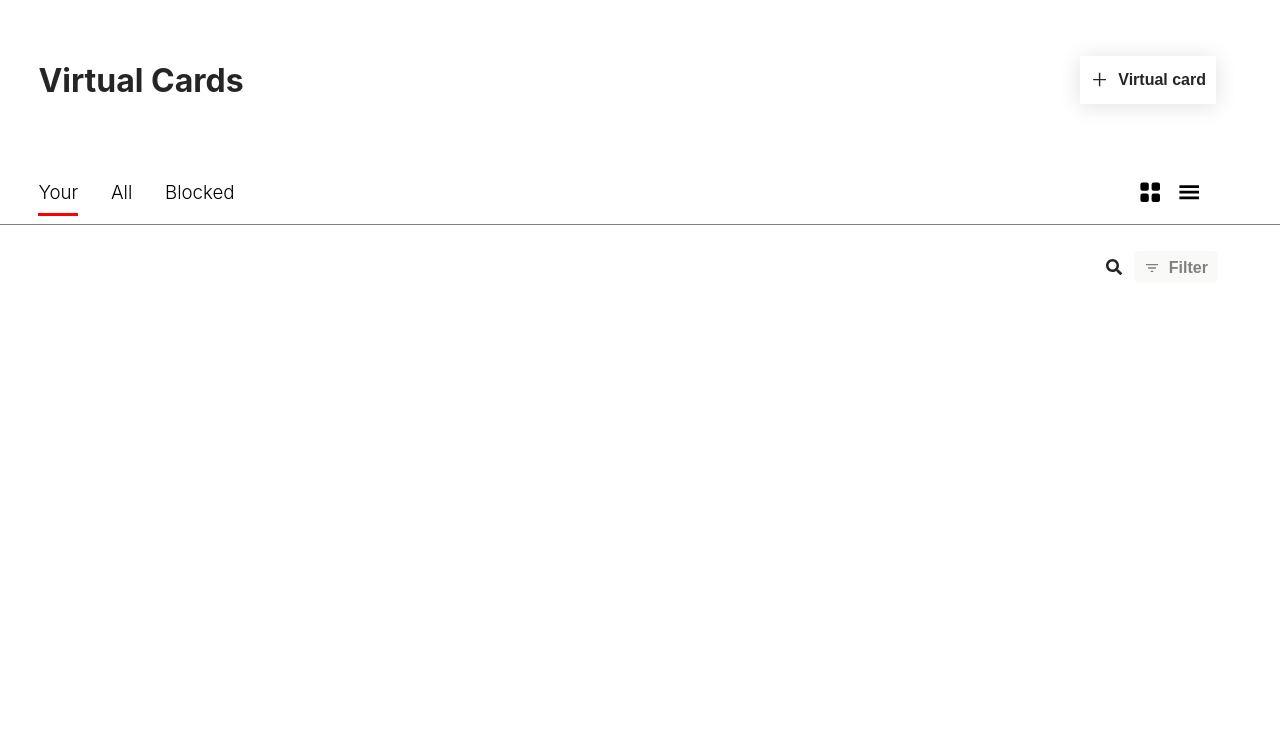
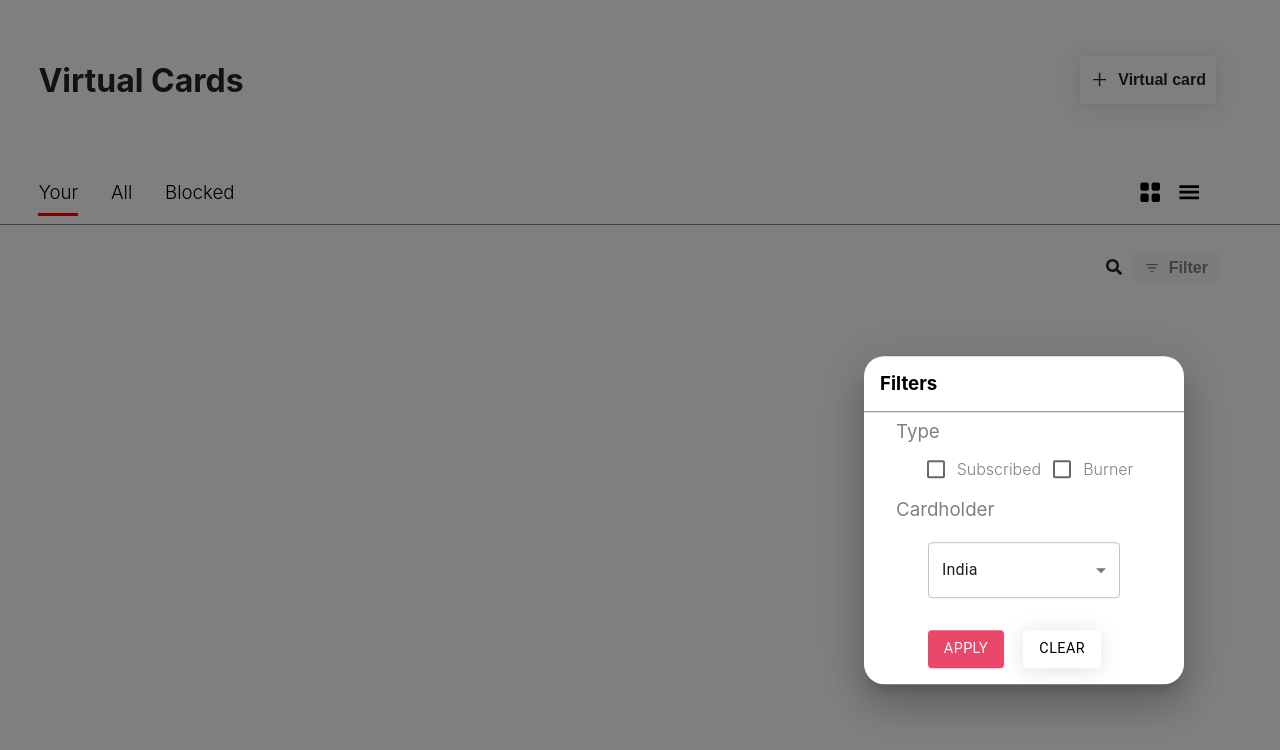
Before and after one commit to Pooran8898/Volopay, a React (Create React App) app: page / in a window 1280 px wide. Both pictures are taken after a click on the button "Filter". Shown: the top 750 px of the page. Built offline with nearby package versions, Linux system fonts and the light colour scheme.

Commit message:
Modal DataContext Searchbar added

```diff
--- a/package.json
+++ b/package.json
@@ -3,6 +3,9 @@
   "version": "0.1.0",
   "private": true,
   "dependencies": {
+    "@emotion/react": "^11.8.2",
+    "@emotion/styled": "^11.8.1",
+    "@mui/material": "^5.5.1",
     "@testing-library/jest-dom": "^5.16.2",
     "@testing-library/react": "^12.1.4",
     "@testing-library/user-event": "^13.5.0",
@@ -10,7 +13,6 @@
     "react": "^17.0.2",
     "react-dom": "^17.0.2",
     "react-icons": "^4.3.1",
-    "react-redux": "^7.2.6",
     "react-router-dom": "^6.2.2",
     "react-scripts": "5.0.0",
     "uuid": "^8.3.2",
--- /dev/null
+++ b/src/Components/Modal/Modal.css
@@ -0,0 +1,75 @@
+.modalContainer {
+  display: flex;
+  flex-direction: column;
+  box-sizing: border-box;
+}
+
+.modalHeading {
+    border-bottom: 1px solid grey;
+}
+
+.modalHeading > h3 {
+    margin: 1rem 1rem 1rem 1rem;
+}
+
+.modalCheckboxContainer {
+    display: flex;
+    justify-content: center;
+    align-items: center;
+}
+
+.modalCheckboxContainer > h4 {
+    font-weight: 300;
+    color: grey;
+}
+
+.typeContainer {
+    margin: 0.5rem 0rem 0.3rem 2rem;
+}
+.typeContainer > h3 {
+    font-weight: 400;
+    color: grey;
+}
+
+.selectBoxContainer {
+    display: flex;
+    justify-content: center;
+    align-items: center;
+    padding: 1rem 0rem;
+}
+
+.selectBox {
+    width: 60%;
+}
+
+.buttonContainer {
+    display: flex;
+    justify-content: center;
+    align-items: center;
+    padding: 1rem 0rem;
+}
+
+.buttonContainer > button {
+    font-weight: 400;
+    padding: 0.4rem 1rem;
+    margin-right: 6%;
+    font-size: 0.9rem;
+}
+
+.buttonContainer > .pinkButton {
+    background-color: #ea4868;
+    color: white;
+}
+
+.buttonContainer > .pinkButton:hover {
+    background-color: #ea4868;
+    color: white;
+}
+
+.buttonContainer > .whiteButton {
+    box-shadow: rgba(100,100,111,0.2) 0px 2px 20px 0px;
+}
+
+.buttonContainer > .whiteButton:hover {
+    box-shadow: rgba(100,100,111,0.2) 0px 2px 20px 0px;
+}
--- /dev/null
+++ b/src/Components/Modal/Modal.jsx
@@ -0,0 +1,66 @@
+import Box from '@mui/material/Box';
+// import Button from '@mui/material/Button';
+import Modal from '@mui/material/Modal';
+import "./Modal.css";
+import Checkbox from '@mui/material/Checkbox';
+import Select from '@mui/material/Select';
+import MenuItem from '@mui/material/MenuItem';
+import Button from '@mui/material/Button';
+
+
+const style = {
+    position: 'absolute',
+    top: '65%',
+    left: '80%',
+    transform: 'translate(-50%, -50%)',
+    bgcolor: 'background.paper',
+    borderRadius: "20px",
+    boxShadow: 24,
+    width: "25%",
+};
+
+export const FilterModal = ({ open, handlemodal }) => {
+
+    return (
+        <div>
+            <Modal
+                open={open}
+                onClose={handlemodal}
+                aria-labelledby="modal-modal-title"
+                aria-describedby="modal-modal-description"
+            >
+                <Box sx={style}>
+                    <div className='modalContainer'>
+                        <div className="modalHeading">
+                            <h3>Filters</h3>
+                        </div>
+                        <div className='typeContainer'>
+                            <h3>Type</h3>
+                        </div>
+                        <div className="modalCheckboxContainer">
+                            <Checkbox />
+                            <h4>Subscribed</h4>
+                            <Checkbox />
+                            <h4>Burner</h4>
+                        </div>
+                        <div className='typeContainer'>
+                            <h3>Cardholder</h3>
+                        </div>
+                        <div className='selectBoxContainer'>
+                            <Select value={"india"} className="selectBox">
+                                <MenuItem value="none">Select Cardholder</MenuItem>
+                                <MenuItem value="india">India</MenuItem>
+                                <MenuItem>Pakistan</MenuItem>
+                                <MenuItem>Asia</MenuItem>
+                            </Select>
+                        </div>
+                        <div className="buttonContainer">
+                            <Button variant='contianed' className='pinkButton'> Apply</Button>
+                            <Button variant='contianed' className='whiteButton'>Clear</Button>
+                        </div>
+                    </div>
+                </Box>
+            </Modal>
+        </div>
+    );
+}
--- a/src/Components/Searchbar/Searchbar.jsx
+++ b/src/Components/Searchbar/Searchbar.jsx
@@ -3,17 +3,20 @@ import "./Searchbar.css";
 import { MdFilterList } from "react-icons/md";
 import { FaSearch } from "react-icons/fa";
 import { AiOutlineCloseCircle } from "react-icons/ai";
+import { FilterModal } from "../Modal/Modal";
 
 export const Searchbar = () => {
     const [searchbar, setsearchbar] = useState(false);
     const [query, setquery] = useState("");
-
+    const [filtermodal, setfiltermodal] = useState(false);
+    const handlemodal = () => setfiltermodal(!filtermodal);
     return (
         <div className="searchBarContainer">
             {searchbar === false && <FaSearch onClick={() => setsearchbar(!searchbar)} />}
             {searchbar === true && <input type="text" placeholder="Search by name" className="searchInput" value={query} onChange={(event) => setquery(event.target.value)} />}
             {searchbar === true && <AiOutlineCloseCircle onClick={() => setsearchbar(!searchbar)} />}
-            <button className="filterButton">
+            <FilterModal open={filtermodal} handlemodal={handlemodal} />
+            <button className="filterButton" onClick={handlemodal}>
                 <h4>
                     <span>
                         <MdFilterList className="filterLogo" />
```
Also changed, not shown: src/Components/Datacontext/Datacontext.jsx (added, +14 -0 lines), 1 other file (tests, documents, lock files or other folders).
